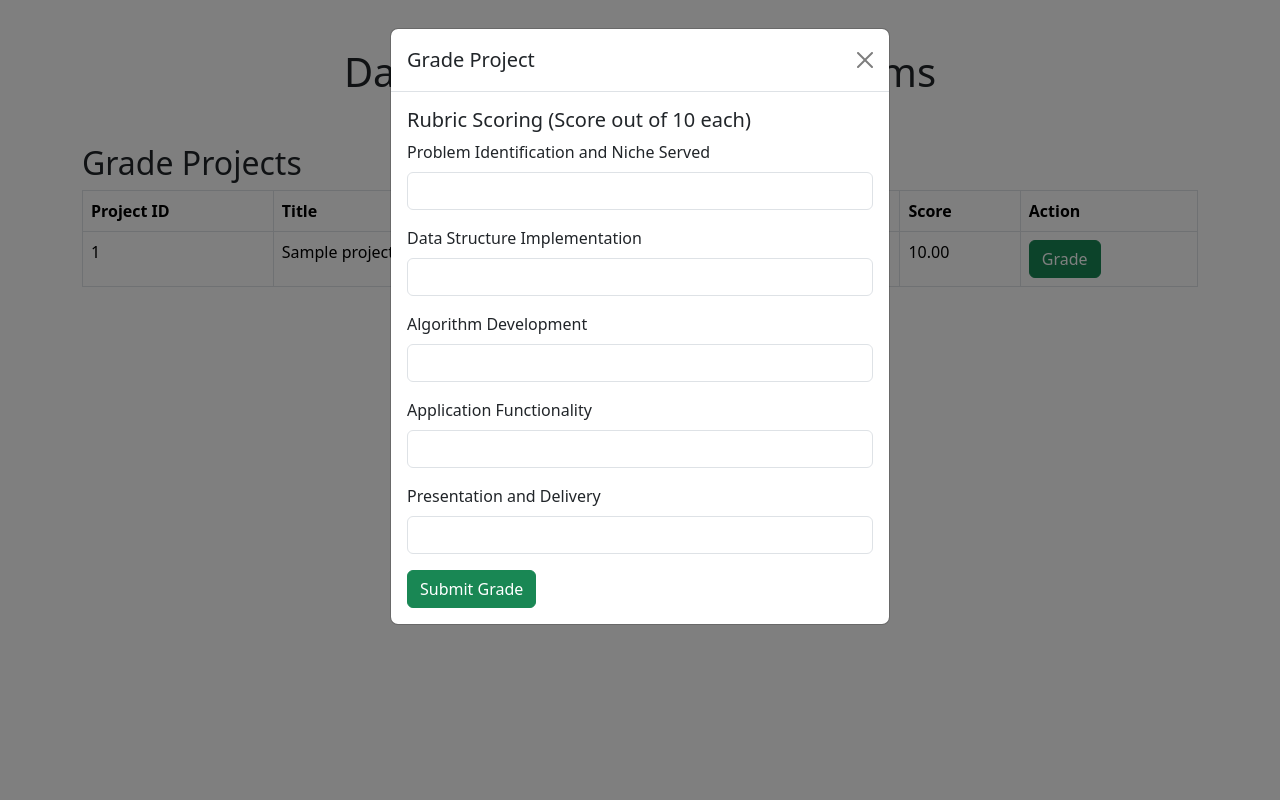
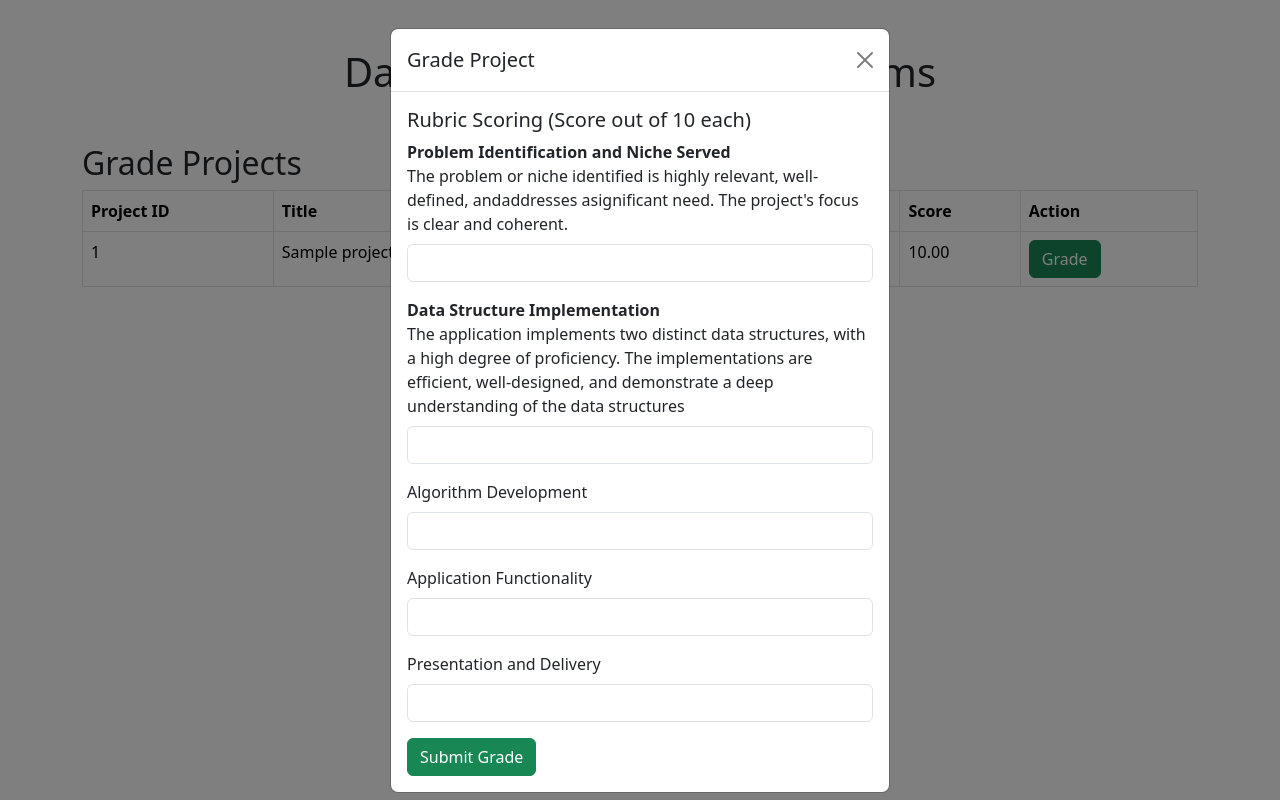
Before and after one commit to chris-mignon/Project-Grading-System, a PHP site: page /lecturer.php in a window 1280 px wide, after a click on "Grade". Run offline with PHP 8.4, Linux system fonts and the light colour scheme; the visitor is signed in with stand-in values (Sample User, id 1); tables that the repository leaves empty or names only in its code hold one stand-in row (values such as "Sample post").

Commit message:
Update lecturer.php

```diff
--- a/grade_DSA/lecturer.php
+++ b/grade_DSA/lecturer.php
@@ -70,7 +70,7 @@ if ($_SERVER['REQUEST_METHOD'] == 'POST' && isset($_POST['action']) && $_POST['a
                     <tr>
                         <th>Project ID</th>
                         <th>Title</th>
-                        <th>Description</th>
+                        <th>Student</th>
                         <th>Graded</th>
                         <th>Score</th>
                         <th>Action</th>
@@ -108,11 +108,17 @@ if ($_SERVER['REQUEST_METHOD'] == 'POST' && isset($_POST['action']) && $_POST['a
 
                         <h5>Rubric Scoring (Score out of 10 each)</h5>
                         <div class="mb-3">
-                            <label class="form-label">Problem Identification and Niche Served</label>
+                            <label class="form-label"><strong> Problem Identification and Niche Served</strong> <br>
+                            The problem or
+                            niche identified is highly relevant, well-defined, andaddresses asignificant need.
+                            The project&#39;s focus is clear and coherent.</label>
                             <input type="number" class="form-control" id="problemIdentification" name="problem_identification" min="0" max="10" required>
                         </div>
                         <div class="mb-3">
-                            <label class="form-label">Data Structure Implementation</label>
+                            <label class="form-label"> <strong> Data Structure Implementation</strong> <br>
+                            The application implements two distinct data structures, with a high degree of
+                            proficiency. The implementations are efficient, well-designed, and demonstrate
+                            a deep understanding of the data structures </label>
                             <input type="number" class="form-control" id="dataStructure" name="data_structure" min="0" max="10" required>
                         </div>
                         <div class="mb-3">
```
